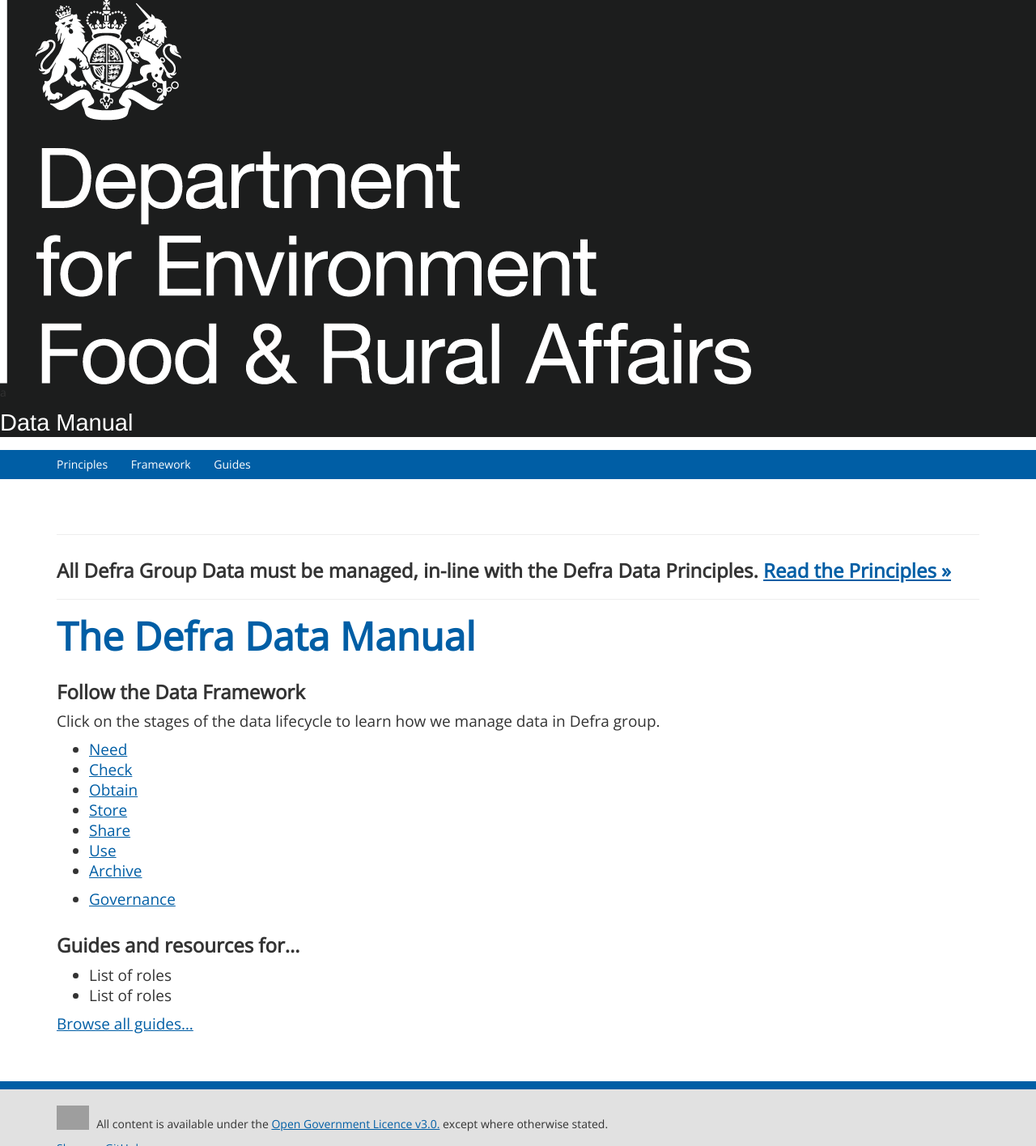
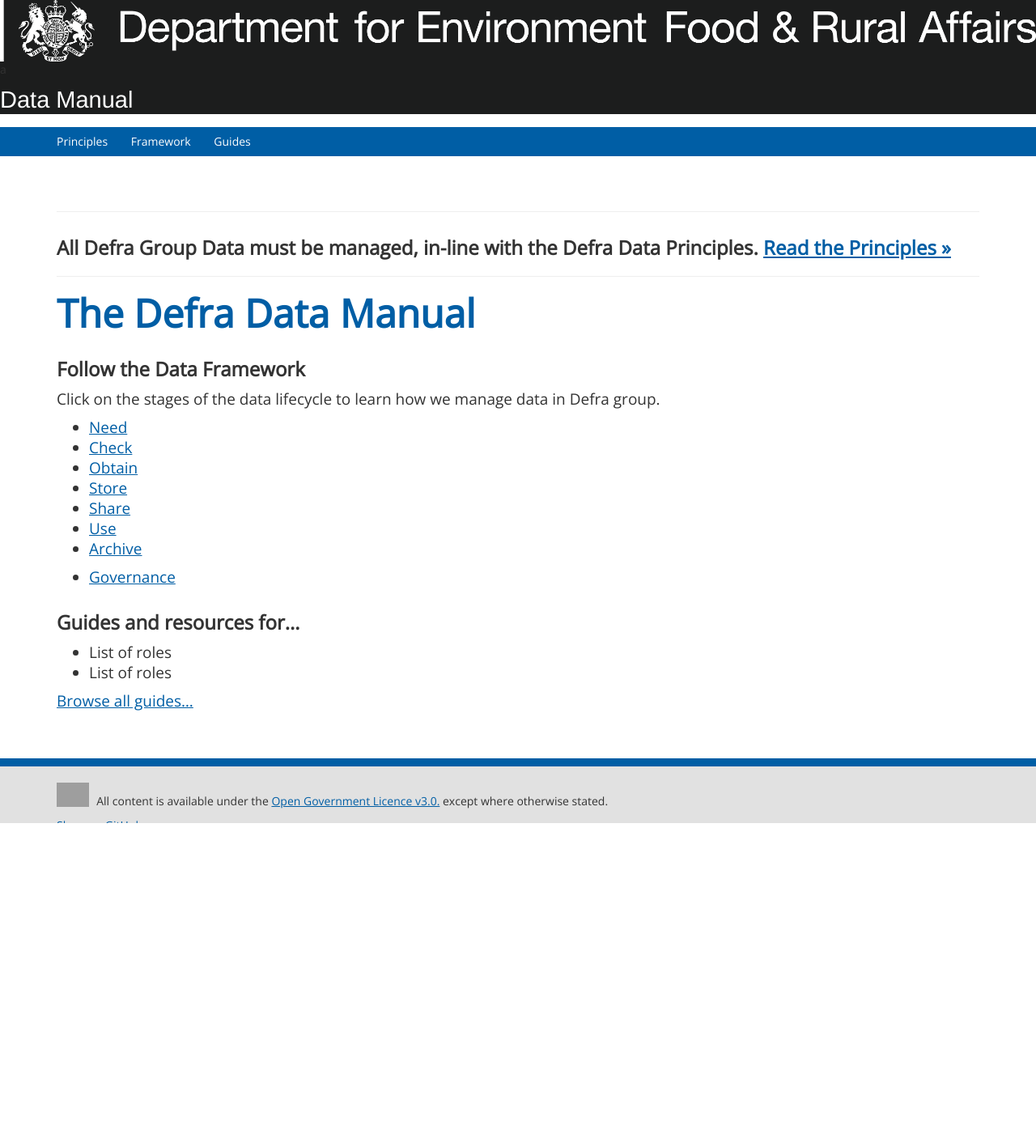
Before and after one commit to andjnewman/DDM, a Jekyll site: the page built from index.md, in a window 1280 px wide. Shown: the whole page at 81% size. Built offline with Jekyll 4.4.1, drawn with Linux system fonts in a browser that asks for light colours; after the commit the page ends 1017 px from its top, so only the background shows below that.

Commit message:
Update default.html

```diff
--- a/_layouts/default.html
+++ b/_layouts/default.html
@@ -10,13 +10,13 @@
     <div id="wrap">
         <header>
             <div id="blackbar">
-                <div class=".col-md-3">
-			<img src="{{ site.url }}{{ site.baseurl }}/images/defra_white_sml_aw.png" />
+                <div class=".col-md-4">
+			<img src="{{ site.url }}{{ site.baseurl }}/images/defra_white_one-line.png" />
                 </div>
-		<div class=".col-md-6">
+		<div class=".col-md-4">
 			<p>a</p>
                 </div>
-		<div class=".col-md-3">
+		<div class=".col-md-4">
 			<h1>Data Manual</h1>
                 </div>
 
```
